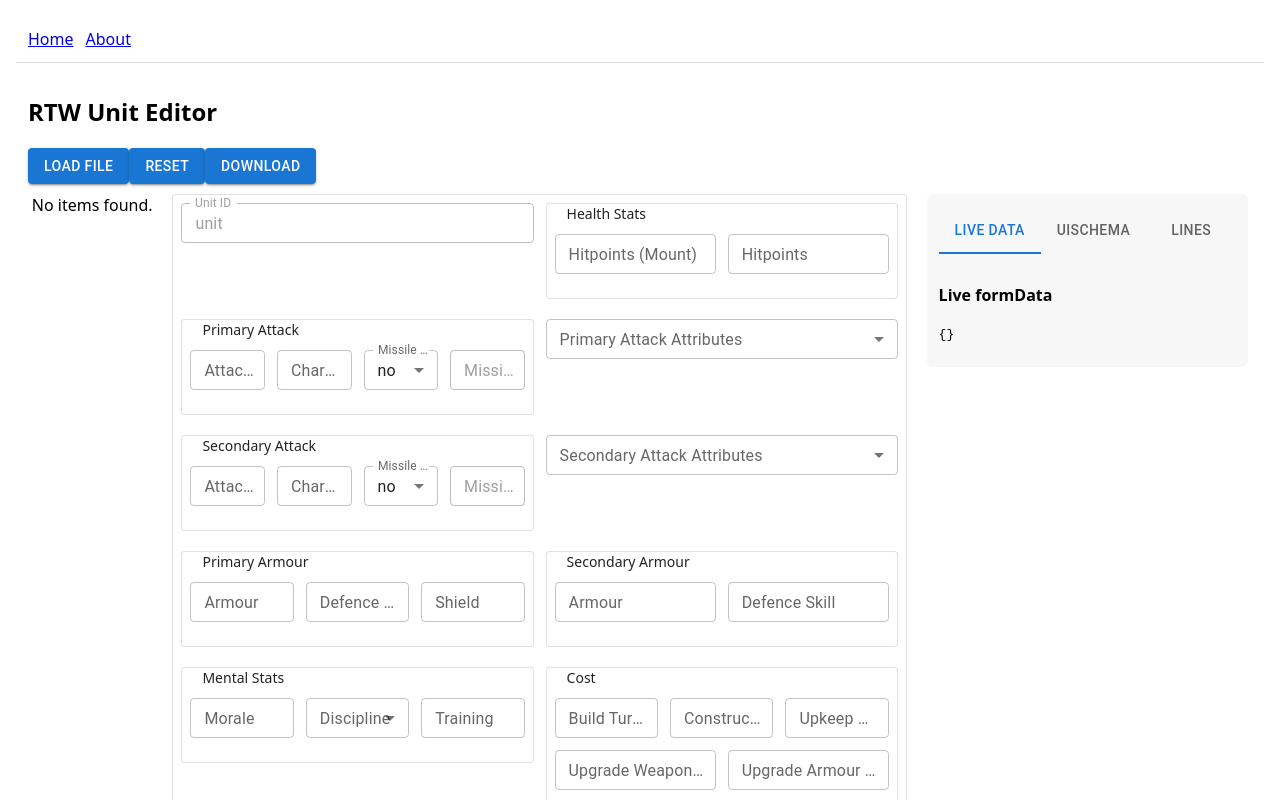
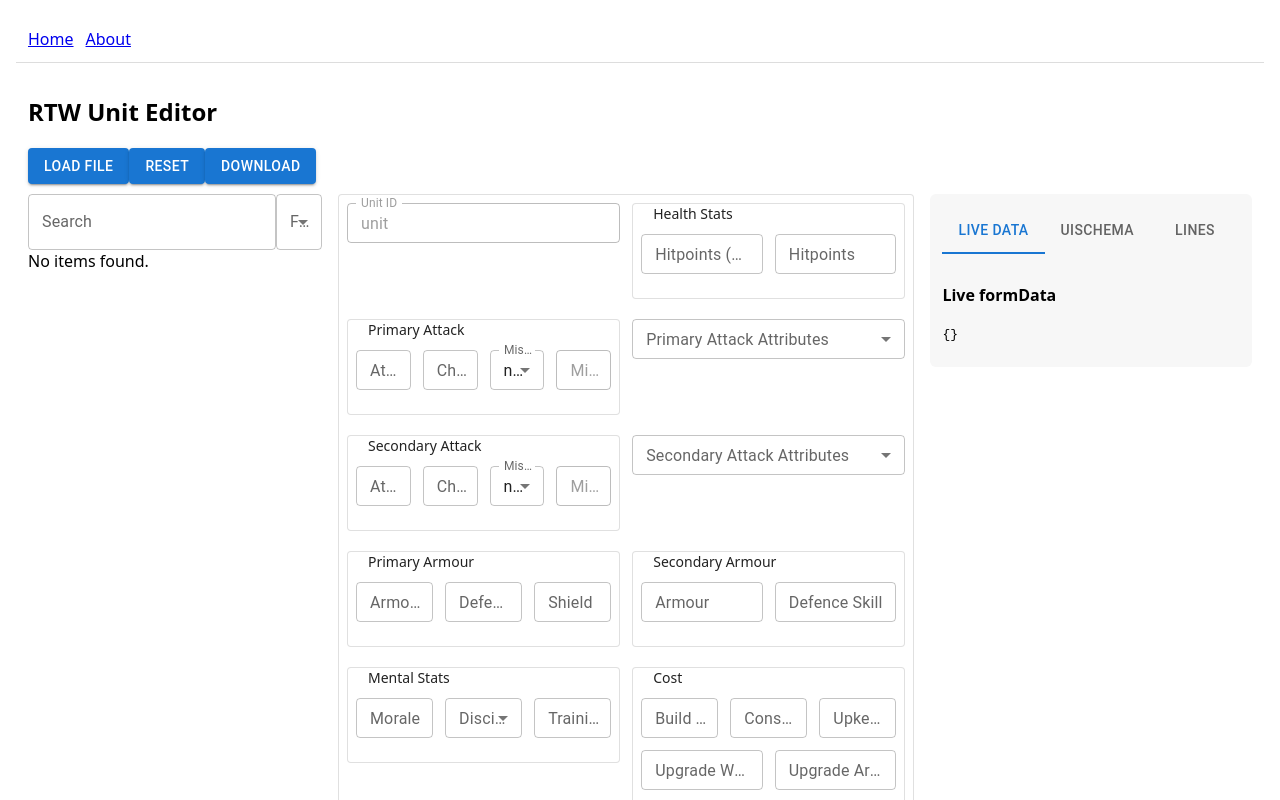
Before and after one commit to PanaPapad/RTW_Editor, a React (Vite) app: page /editor/units in a window 1280 px wide. Shown: the top 800 px of the page. Built offline with nearby package versions, Linux system fonts and the light colour scheme.

Commit message:
#6 Made Unit List searchable by unit id and faction

```diff
--- a/src/components/ItemList.jsx
+++ b/src/components/ItemList.jsx
@@ -25,7 +25,7 @@
 }
 
 // Make the list scrollable. Accept an optional `maxHeight` prop so callers can control size.
-export default function ItemList({ items, onSelect }) {
+export default function ItemList({ items, onSelect, filter }) {
   if (!items || items.length === 0) {
     return <div>No items found.</div>;
   }
@@ -40,7 +40,7 @@
         background: "#fff",
       }}
     >
-      {items.map((item) => (
+      {items.filter(filter).map((item) => (
         <Item key={item.id} item={item} onSelect={onSelect} />
       ))}
     </div>
--- /dev/null
+++ b/src/lib/consts.js
@@ -0,0 +1,8 @@
+/**
+ * @type {Object<string, string>}
+ */
+export const FACTIONS = {
+  slave: "Rebels",
+  romans_senate: "SPQR",
+  romans_scipii: "Scipii",
+};
--- a/src/pages/UnitFormPage.jsx
+++ b/src/pages/UnitFormPage.jsx
@@ -7,6 +7,7 @@
   SelectWidget,
   TabbedPane,
 } from "../components/index.jsx";
+import * as Consts from "@lib/consts.js";
 import * as Common from "../lib/index.js";
 import { UnitParser } from "../lib/parsers/UnitParser.js";
 import * as SchemaRegistry from "../lib/schemas/registry.js";
@@ -16,6 +17,8 @@
 import { useCallback, useEffect, useMemo, useRef, useState } from "react";
 import { useNavigate } from "react-router-dom";
 import Button from "@mui/material/Button";
+import TextField from "@mui/material/TextField";
+import MenuItem from "@mui/material/MenuItem";
 const TYPE = "units";
 
 export default function UnitFormPage() {
@@ -24,6 +27,8 @@
   const [modalOpen, setModalOpen] = useState(false);
   const [loadedUnits, setLoadedUnits] = useState([]);
   const [selectedUnit, setSelectedUnit] = useState(null);
+  const [unitSearchValue, setUnitSearchValue] = useState("");
+  const [unitFactionValue, setUnitFactionValue] = useState("");
 
   const formRef = useRef(null);
 
@@ -86,6 +91,19 @@
     [selectedUnit, schema]
   );
   const onFormSubmit = useCallback(({ formData }) => {}, []);
+  const filterUnitsBy = useCallback(
+    (unit) => {
+      if (unitSearchValue && unitSearchValue.trim() !== "") {
+        if (!String(unit.id).includes(unitSearchValue)) return false;
+      }
+      if (unitFactionValue && unitFactionValue !== "") {
+        // assume units have a `faction` property matching the Consts keys
+        if (!unit.attributes.ownership.includes(unitFactionValue)) return false;
+      }
+      return true;
+    },
+    [unitSearchValue, unitFactionValue]
+  );
 
   // No render if schema is not found
   if (!schema) {
@@ -127,7 +145,31 @@
             minWidth: "0",
           }}
         >
+          <TextField
+            id="unitSearchField"
+            label="Search"
+            variant="outlined"
+            onChange={(event) => {
+              setUnitSearchValue(event.target.value);
+            }}
+          />
+          <TextField
+            id="factionSelectField"
+            select
+            label="Faction"
+            value={unitFactionValue}
+            onChange={(e) => setUnitFactionValue(e.target.value)}
+            variant="outlined"
+          >
+            <MenuItem value="">All</MenuItem>
+            {Object.entries(Consts.FACTIONS).map(([key, label]) => (
+              <MenuItem key={key} value={key}>
+                {label}
+              </MenuItem>
+            ))}
+          </TextField>
           <ItemList
+            filter={filterUnitsBy}
             items={loadedUnits}
             onSelect={(unit) => {
               setSelectedUnit(unit);
```
